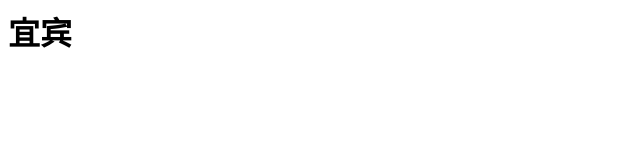
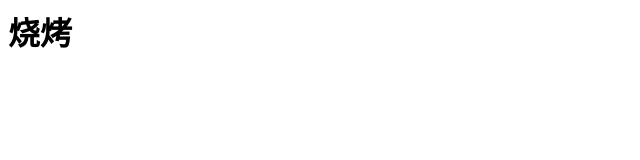
Before and after one commit to jiajiajiabao/jiajiajiabao, a plain HTML site: page index.html in a window 1280 px wide. Shown: the full height of the page, 0-640 px from the left. Drawn offline with Linux system fonts and the light colour scheme.

Commit message:
Update index.html

```diff
--- a/index.html
+++ b/index.html
@@ -1 +1 @@
-<h1>宜宾<h1>
+<h1>烧烤<h1>
```
